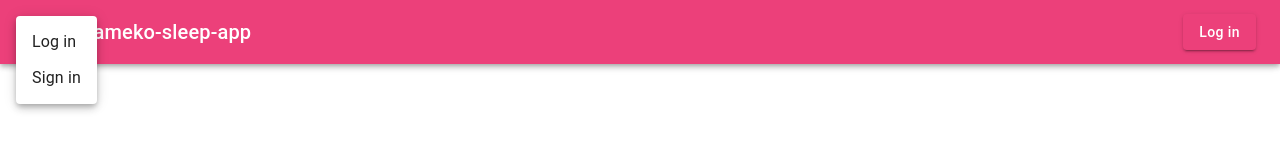
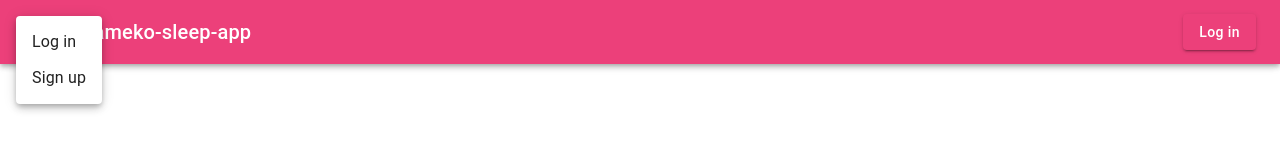
Before and after one commit to eiko0705/mameko-sleep-app, a React (Vite) app: page / in a window 1280 px wide. Both pictures are taken after a click on the button "menu". Shown: the top 160 px of the page. Built offline with nearby package versions, Linux system fonts and the light colour scheme.

Commit message:
feat: create sign up page file

```diff
--- a/src/components/Navbar.tsx
+++ b/src/components/Navbar.tsx
@@ -72,7 +72,7 @@ const Navbar = () => {
               ) : (
                 <>
                   <MenuItem>Log in</MenuItem>
-                  <MenuItem>Sign in</MenuItem>
+                  <MenuItem>Sign up</MenuItem>
                 </>
               )}
             </Menu>
```
Also changed, not shown: src/pages/SignUp.tsx (added, +7 -0 lines).
